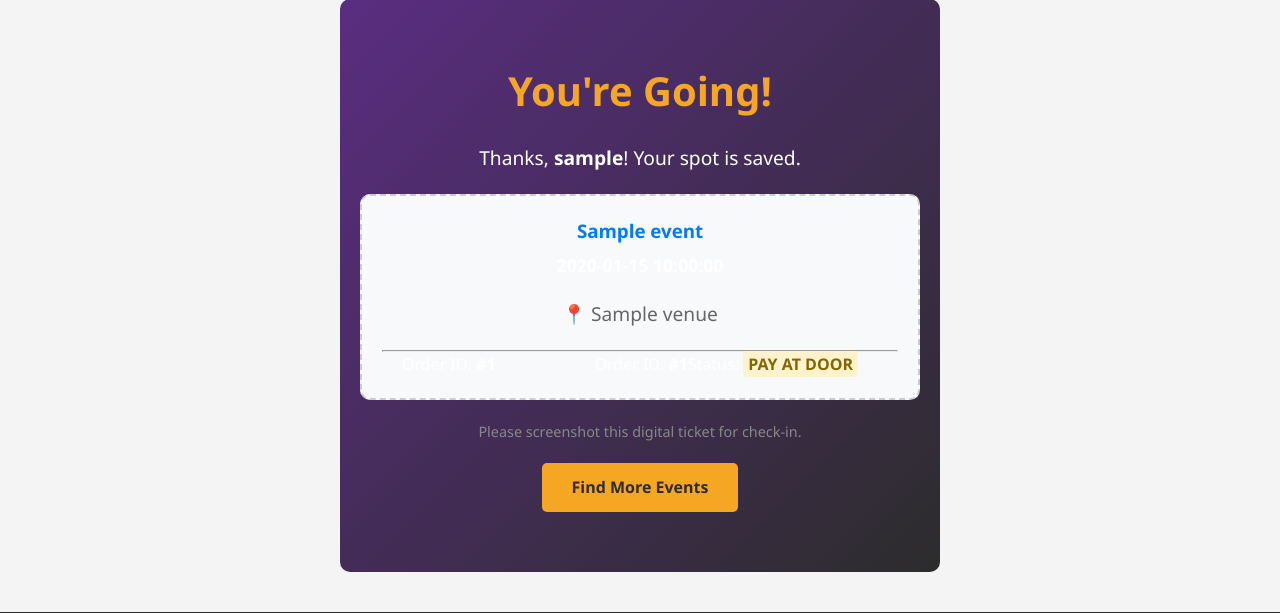
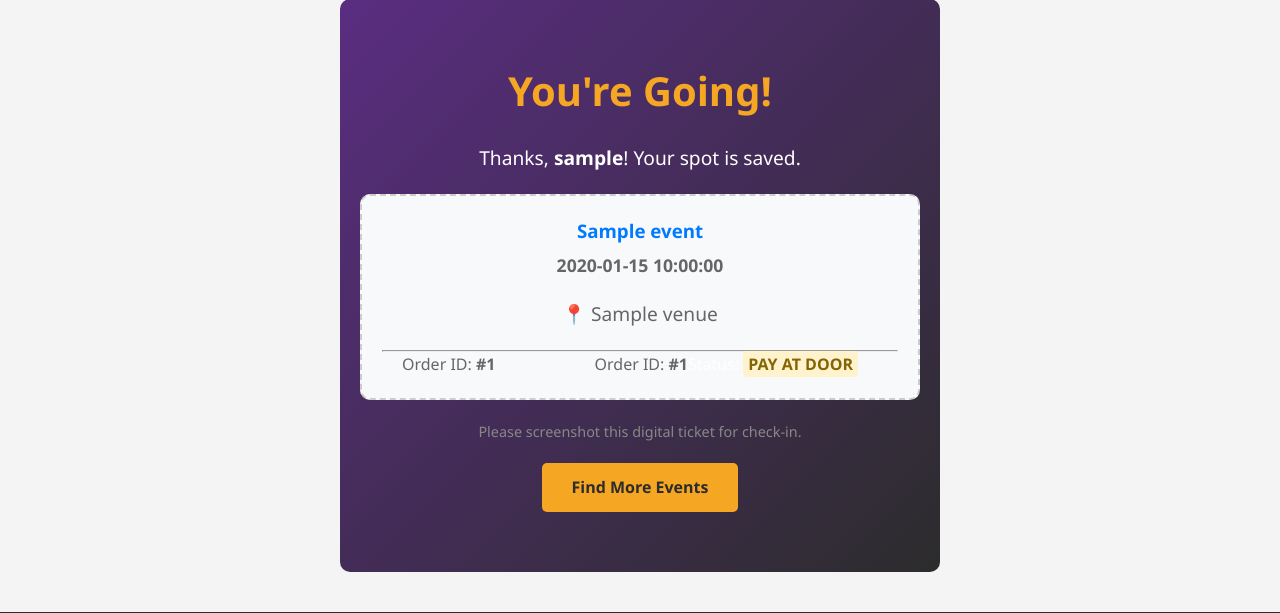
Before and after one commit to datasheng/csc336-teamproject-repo-2025, a Flask app: template templates/thank_you.html in a window 1280 px wide. Shown: the part 147-760 px from the top of the page. Run offline with Flask 3, Linux system fonts and the light colour scheme; the template is opened without the code that fills it: most values are stand-ins (such as "Sample title", 1, 10 or a date in 2020).

Commit message:
fix: changed some text to neutral color for readability

```diff
--- a/templates/thank_you.html
+++ b/templates/thank_you.html
@@ -44,15 +44,15 @@
 
         <div style="border: 2px dashed #ccc; padding: 20px; margin: 20px 0; background-color: #f8f9fa; border-radius: 10px;">
           <h3 style="color: #007bff; margin-bottom: 5px;">{{ event.title }}</h3>
-          <p style="font-size: 1.1em; font-weight: bold;">{{ event.starts_at }}</p>
+          <p style="font-size: 1.1em; font-weight: bold; color: #666;">{{ event.starts_at }}</p>
           <p style="color: #666;">📍 {{ event.venue }}</p>
 
           <hr>
 
           <div style="display: flex; justify-content: space-between; padding: 0 20px;">
-            <span>Order ID: <strong>#{{ order_id }}</strong></span>
+            <span style="color: #666;">Order ID: <strong>#{{ order_id }}</strong></span>
             <div style="display: flex; justify-content: space-between; padding: 0 20px;">
-              <span>Order ID: <strong>#{{ order_id }}</strong></span>
+              <span style="color: #666;">Order ID: <strong>#{{ order_id }}</strong></span>
 
               {% if payment_status == 'SUCCEEDED' %}
                   <span>Status: <strong style="color: green; border: 1px solid green; padding: 2px 5px; border-radius: 4px;">PAID</strong></span>
```
